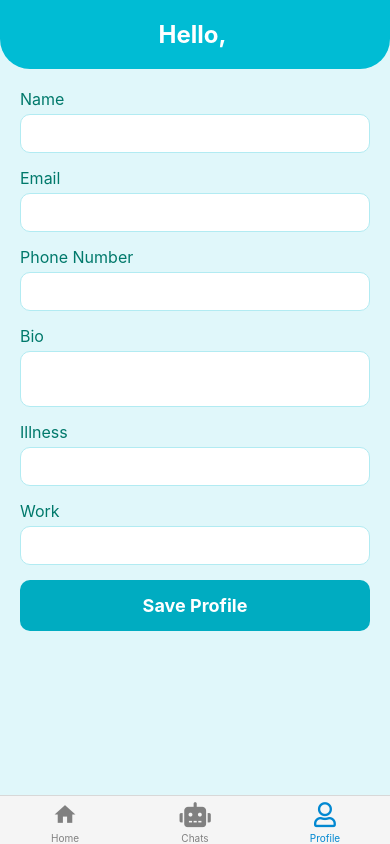
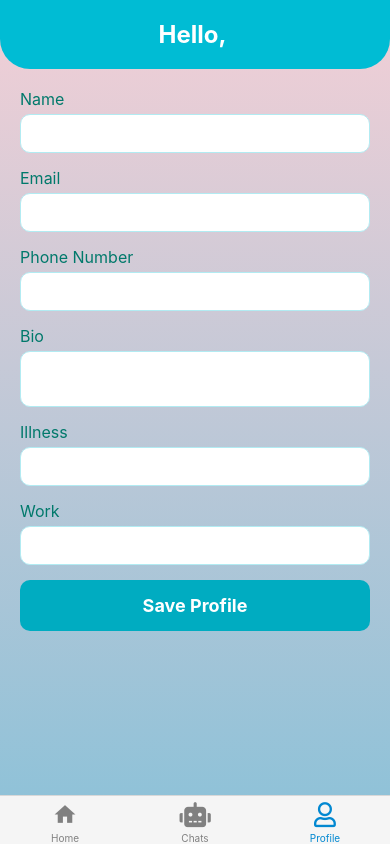
Before and after one commit to hadi-karnib/VerbalBotic-front, a React Native app in the folder verbalbotic/: screen /Profile in a window 390 px wide. Built offline with nearby package versions, Linux system fonts and the light colour scheme.

Commit message:
added linear gradient as bg

```diff
--- a/verbalbotic/screens/Profile.js
+++ b/verbalbotic/screens/Profile.js
@@ -11,6 +11,7 @@ import {
 import { useDispatch, useSelector } from "react-redux";
 import { getSelf, updateUser } from "../store/user/userActions";
 import * as Animatable from "react-native-animatable";
+import { LinearGradient } from "expo-linear-gradient";
 
 const Profile = () => {
   const { user } = useSelector((state) => state.user);
@@ -51,6 +52,10 @@ const Profile = () => {
   };
 
   return (
+    <LinearGradient
+      colors={["#f3cfd6", "#90c2d8"]}
+      style={styles.gradientContainer}
+    >
       <SafeAreaView style={styles.safeArea}>
         <ScrollView style={styles.container}>
           <Animatable.View animation="fadeInUp" style={styles.header}>
@@ -106,17 +111,19 @@ const Profile = () => {
           </Animatable.View>
         </ScrollView>
       </SafeAreaView>
+    </LinearGradient>
   );
 };
 
 const styles = StyleSheet.create({
+  gradientContainer: {
+    flex: 1,
+  },
   safeArea: {
     flex: 1,
-    backgroundColor: "#E0F7FA",
   },
   container: {
     flex: 1,
-    backgroundColor: "#E0F7FA",
   },
   header: {
     padding: 20,
@@ -125,7 +132,6 @@ const styles = StyleSheet.create({
     borderBottomRightRadius: 30,
     alignItems: "center",
   },
-
   headerText: {
     color: "#FFF",
     fontSize: 24,
@@ -134,13 +140,11 @@ const styles = StyleSheet.create({
   inputContainer: {
     padding: 20,
   },
-
   label: {
     fontSize: 16,
     color: "#00796B",
     marginBottom: 5,
   },
-
   input: {
     borderWidth: 1,
     borderColor: "#B2EBF2",
@@ -149,7 +153,6 @@ const styles = StyleSheet.create({
     marginBottom: 15,
     backgroundColor: "#FFF",
   },
-
   button: {
     backgroundColor: "#00ACC1",
     padding: 15,
```
Lines whose indentation alone changed are shown as unchanged.
